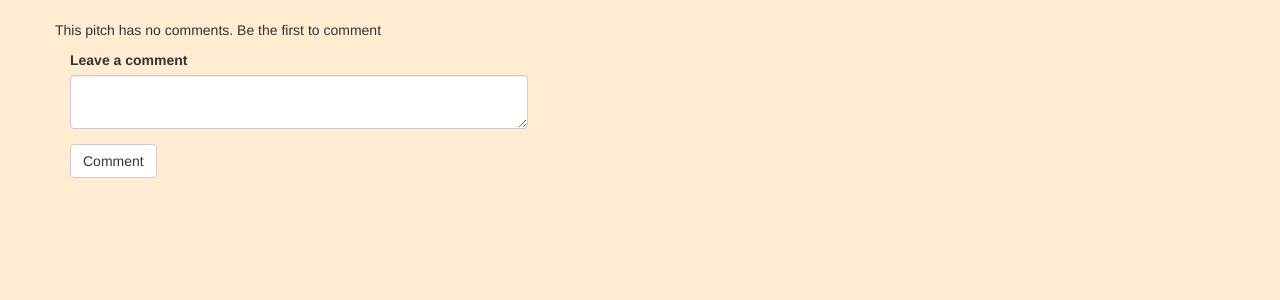
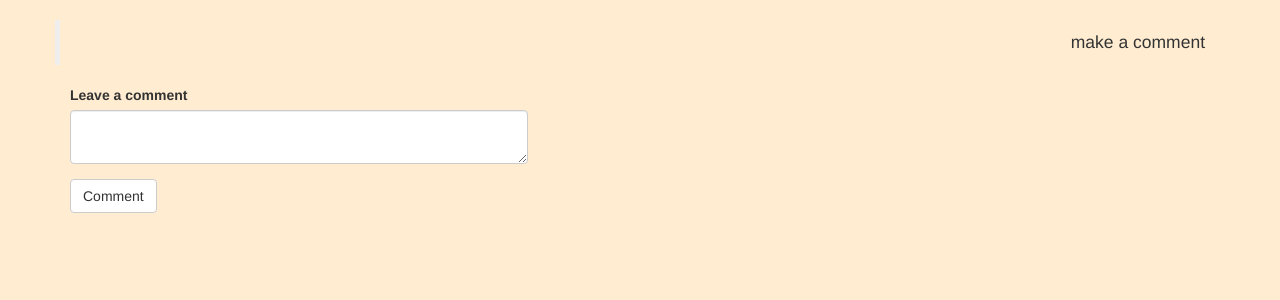
Before and after one commit to meshack34/pitchappproject, a Flask app: page /comment/1 in a window 1280 px wide. Shown: the part 64-364 px from the top of the page. Run offline with Flask 2, Linux system fonts and the light colour scheme; the visitor is signed in with stand-in values (Sample User, id 1); data comes from the database, SQL or seed files in the repository; data that the repository does not hold is empty; some libraries are stand-ins or nearby versions.

Commit message:
deployment

```diff
--- a/app/templates/comment.html
+++ b/app/templates/comment.html
@@ -32,8 +32,8 @@
   </div>
   {%else%}
   <div class="card w-90 mb-3">
-    <div>
-      <p>This pitch has no comments. Be the first to comment</p>
+    <div><blockquote class="blockquote text-right">
+      <p>make a comment</p></blockquote>
     </div>
   </div>
   <div class="col-md-5">
```
